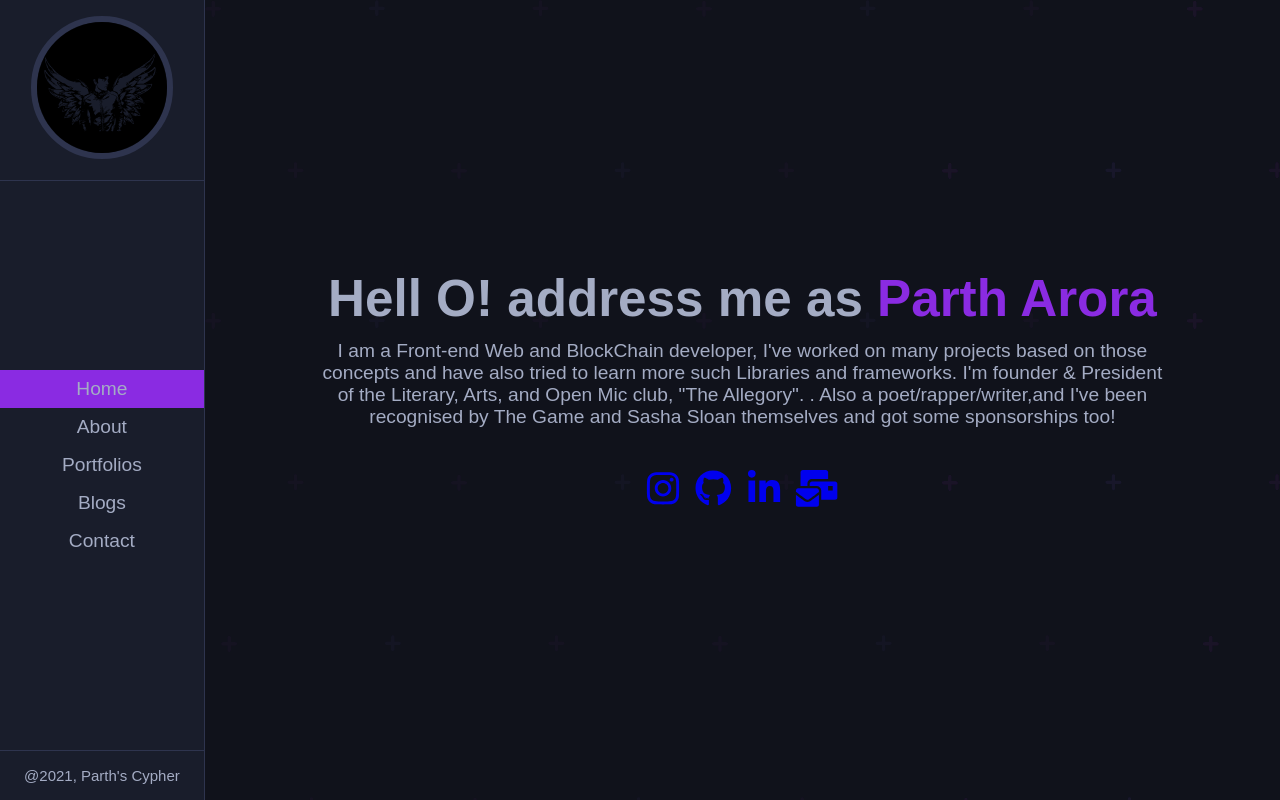
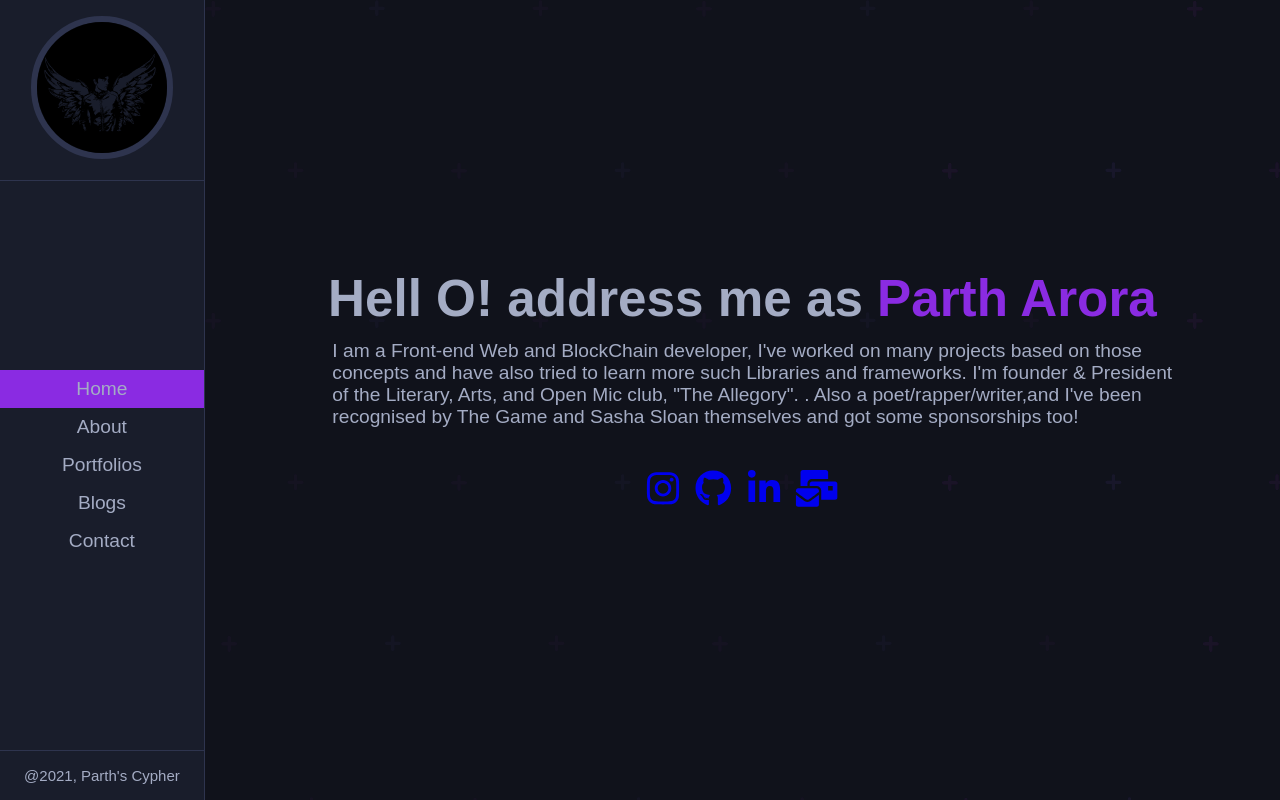
Before and after one commit to parth1614/Portfolio-website, a React (Create React App) app: page / in a window 1280 px wide. Built offline with nearby package versions, Linux system fonts and the light colour scheme; the HTML template or start-up script is replaced by a standard one.

Commit message:
Update typography.css

```diff
--- a/src/typography.css
+++ b/src/typography.css
@@ -17,8 +17,11 @@ text-align: center;
 }
 
 .h-sub-text{
-    text-align: center;
+    text-align: left;
     margin-top: 12px;
+    display:block;
+margin-left: 20px;
+
 }
 
 .icons {
```
